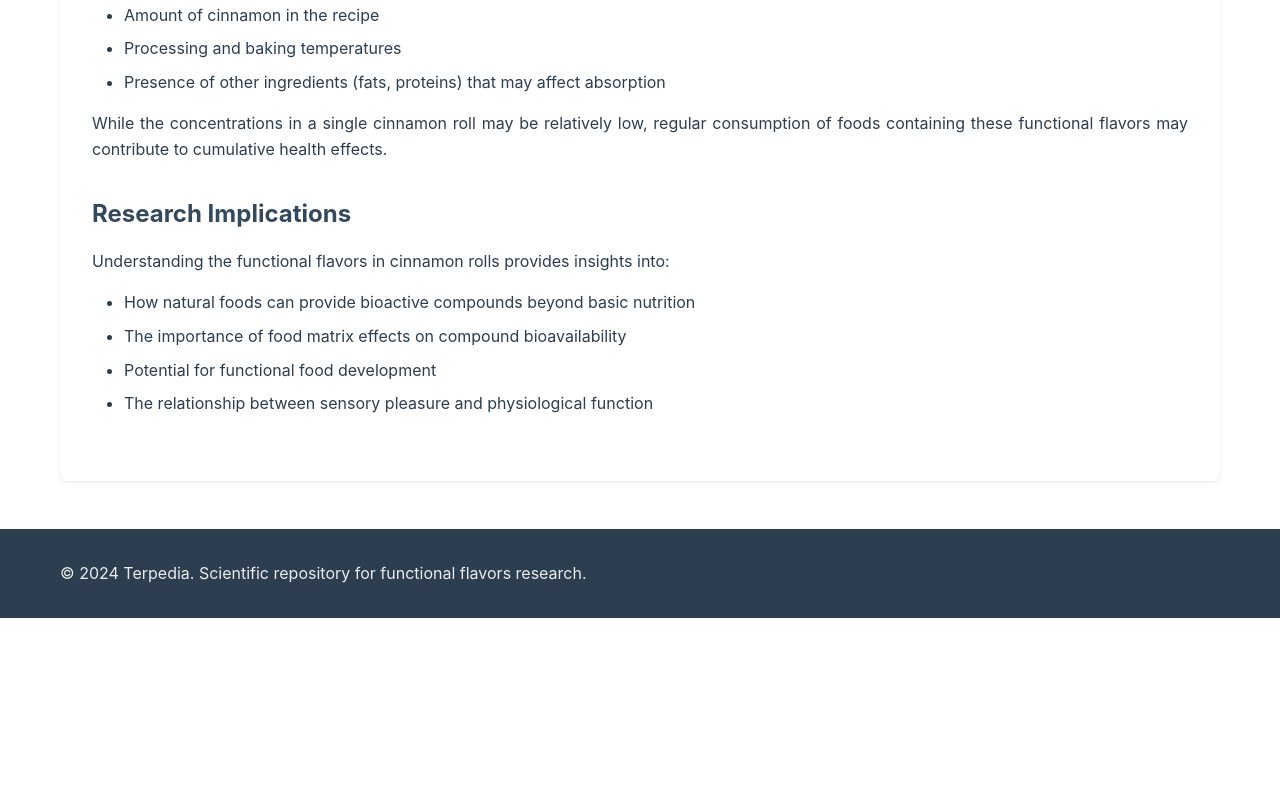
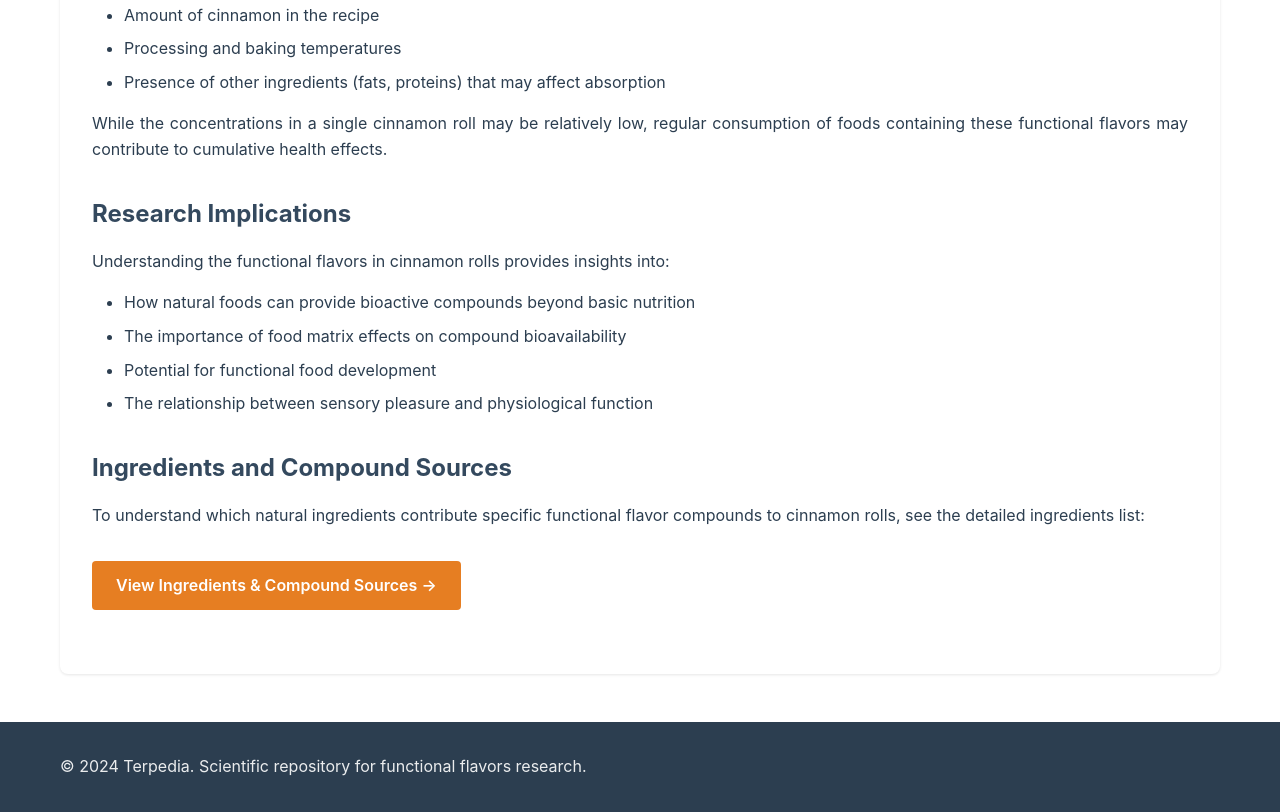
Before and after one commit to Terpedia/functional-flavors, a website: page cinnamon-roll.html in a window 1280 px wide. Shown: the part 1594-2406 px from the top of the page. Before the commit the page ends 2212 px from the top, so only its background shows below. Drawn offline with Linux system fonts and the light colour scheme.

Commit message:
Add link to ingredients page from cinnamon roll page

```diff
--- a/cinnamon-roll.html
+++ b/cinnamon-roll.html
@@ -155,6 +155,17 @@
                     <li>The relationship between sensory pleasure and physiological function</li>
                 </ul>
             </section>
+
+            <section>
+                <h3>Ingredients and Compound Sources</h3>
+                <p>
+                    To understand which natural ingredients contribute specific functional flavor compounds to
+                    cinnamon rolls, see the detailed ingredients list:
+                </p>
+                <p>
+                    <a href="ingredients.html" class="cta-link">View Ingredients & Compound Sources →</a>
+                </p>
+            </section>
         </article>
     </main>
 
```
